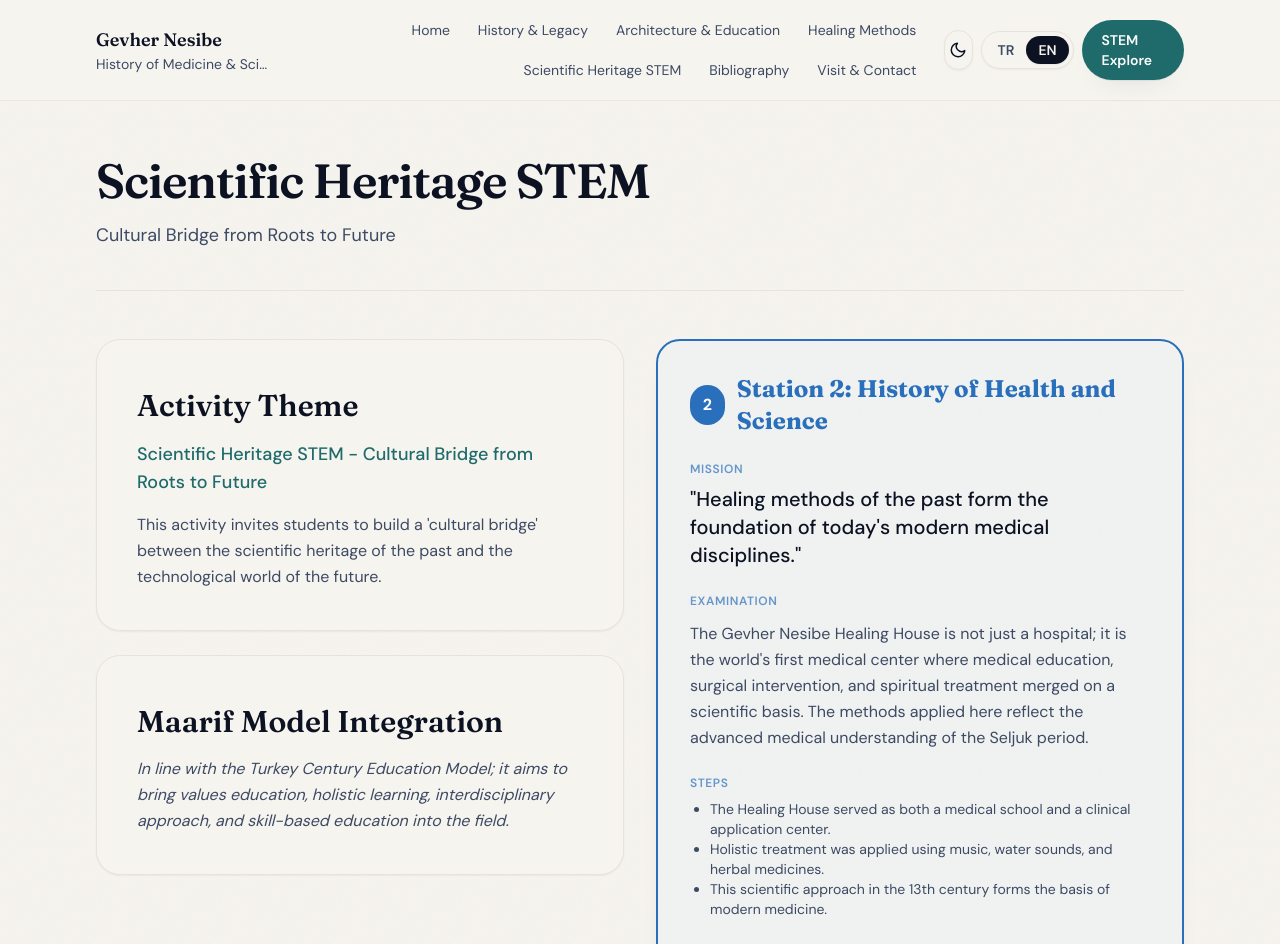
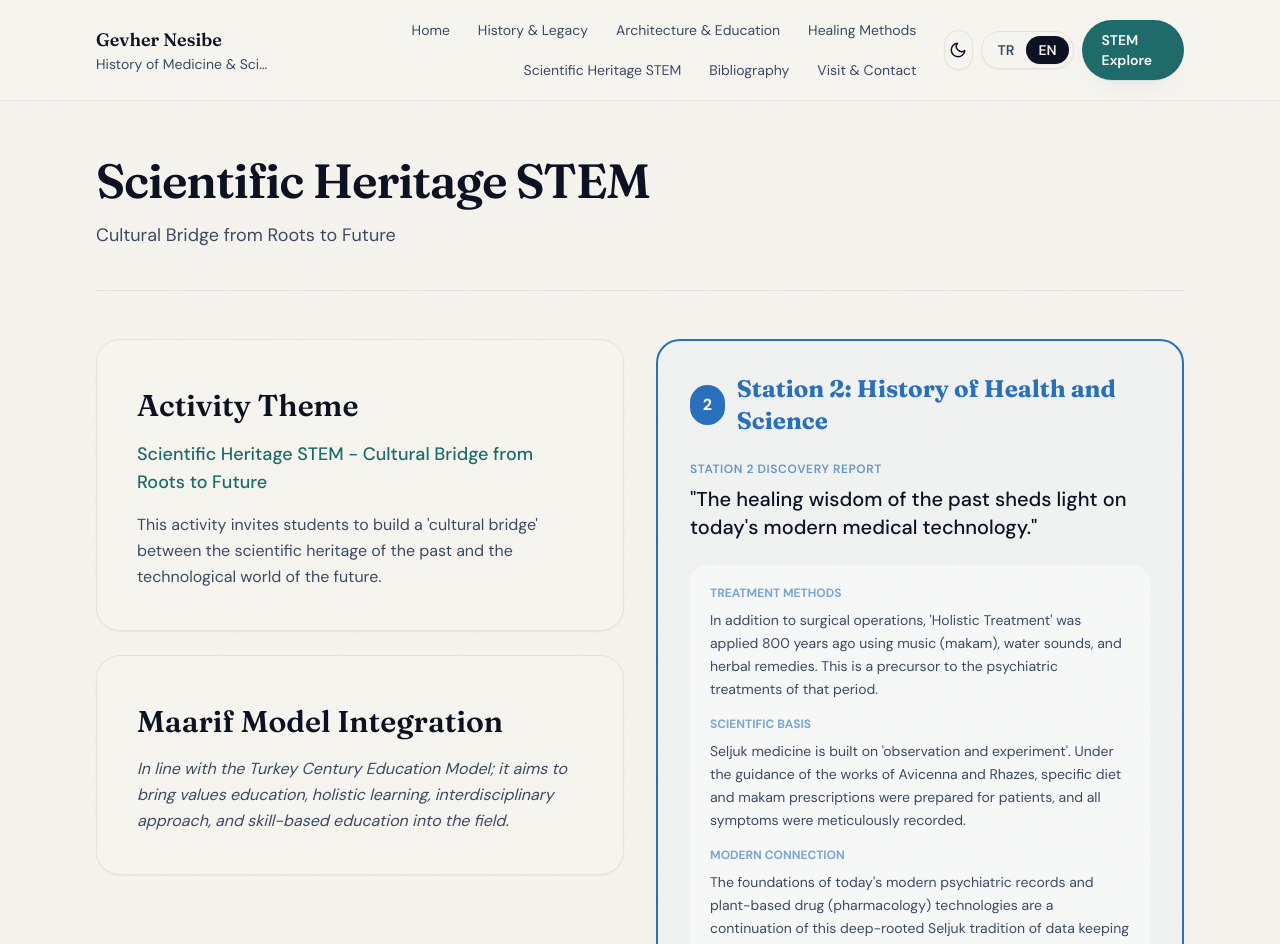
Before and after one commit to kayracim/gevhernesibe, a Next.js app: page /en/uluslararasi/ in a window 1280 px wide. Shown: the top 944 px of the page. Built offline with nearby package versions, Linux system fonts and the light colour scheme.

Commit message:
feat: Durak 2 için detaylı 'Keşif Raporu' ve cevaplar eklendi, afişler kontrol edildi

```diff
--- a/app/[locale]/uluslararasi/page.tsx
+++ b/app/[locale]/uluslararasi/page.tsx
@@ -53,21 +53,35 @@ export default async function StemProjectPage({
           <div className="mt-6 space-y-6">
             <div>
               <p className="text-xs font-semibold uppercase tracking-wider text-clinical/70">
-                {locale === "tr" ? "GÖREV" : "MISSION"}
+                {s.durak2.reportTitle}
               </p>
               <p className="mt-2 text-xl font-medium text-ink">&quot;{s.durak2.mission}&quot;</p>
             </div>
 
-            <div className="space-y-3">
-              <p className="text-xs font-semibold uppercase tracking-wider text-clinical/70">
-                {locale === "tr" ? "İNCELEME" : "EXAMINATION"}
-              </p>
-              <p className="leading-relaxed text-ink-muted">{s.durak2.description}</p>
+            <div className="space-y-4 rounded-2xl bg-white/40 p-5 dark:bg-ink/40">
+              <div className="space-y-2">
+                <p className="text-xs font-bold uppercase text-clinical/60">
+                  {locale === "tr" ? "Tedavi Yöntemleri" : "Treatment Methods"}
+                </p>
+                <p className="text-sm leading-relaxed text-ink-muted">{s.durak2.details.methods}</p>
+              </div>
+              <div className="space-y-2">
+                <p className="text-xs font-bold uppercase text-clinical/60">
+                  {locale === "tr" ? "Bilimsel Temel" : "Scientific Basis"}
+                </p>
+                <p className="text-sm leading-relaxed text-ink-muted">{s.durak2.details.science}</p>
+              </div>
+              <div className="space-y-2">
+                <p className="text-xs font-bold uppercase text-clinical/60">
+                  {locale === "tr" ? "Modern Bağlantı" : "Modern Connection"}
+                </p>
+                <p className="text-sm leading-relaxed text-ink-muted">{s.durak2.details.connection}</p>
+              </div>
             </div>
 
             <div className="space-y-2">
               <p className="text-xs font-semibold uppercase tracking-wider text-clinical/70">
-                {locale === "tr" ? "ADIMLAR" : "STEPS"}
+                {locale === "tr" ? "ÖZET BİLGİLER" : "SUMMARY POINTS"}
               </p>
               <ul className="list-disc pl-5 text-sm text-ink-muted">
                 {s.durak2.tasks.map((task: string) => (
--- a/messages/en.json
+++ b/messages/en.json
@@ -186,14 +186,20 @@
     },
     "durak2": {
       "title": "Station 2: History of Health and Science",
-      "description": "The Gevher Nesibe Healing House is not just a hospital; it is the world's first medical center where medical education, surgical intervention, and spiritual treatment merged on a scientific basis. The methods applied here reflect the advanced medical understanding of the Seljuk period.",
-      "mission": "Healing methods of the past form the foundation of today's modern medical disciplines.",
+      "description": "The Gevher Nesibe Healing House is a unique center where medicine was placed on a scientific basis and the tradition of observation and recording was initiated during the Seljuk period.",
+      "mission": "The healing wisdom of the past sheds light on today's modern medical technology.",
       "stemLink": "Life Sciences + History of Science",
-      "maarifModel": "Critical thinking, problem solving, aesthetic perspective, cultural awareness, and productivity are at the forefront.",
+      "maarifModel": "Critical thinking and cultural awareness are the basis of our project.",
+      "reportTitle": "Station 2 Discovery Report",
+      "details": {
+        "methods": "In addition to surgical operations, 'Holistic Treatment' was applied 800 years ago using music (makam), water sounds, and herbal remedies. This is a precursor to the psychiatric treatments of that period.",
+        "science": "Seljuk medicine is built on 'observation and experiment'. Under the guidance of the works of Avicenna and Rhazes, specific diet and makam prescriptions were prepared for patients, and all symptoms were meticulously recorded.",
+        "connection": "The foundations of today's modern psychiatric records and plant-based drug (pharmacology) technologies are a continuation of this deep-rooted Seljuk tradition of data keeping and research."
+      },
       "tasks": [
-        "The Healing House served as both a medical school and a clinical application center.",
-        "Holistic treatment was applied using music, water sounds, and herbal medicines.",
-        "This scientific approach in the 13th century forms the basis of modern medicine."
+        "The Healing House is both a medical school and an application center.",
+        "Treatment with music and water sounds is a first in the world.",
+        "The tradition of scientific recording is the basis of modern medicine."
       ]
     },
     "process": {
--- a/messages/tr.json
+++ b/messages/tr.json
@@ -186,14 +186,20 @@
     },
     "durak2": {
       "title": "Durak 2: Sağlık ve Bilim Tarihi",
-      "description": "Gevher Nesibe Şifahanesi, sadece bir hastane değil; tıp eğitimi, cerrahi müdahale ve ruhsal tedavinin bilimsel bir temelde birleştiği dünyanın ilk tıp merkezidir. Burada uygulanan yöntemler, Selçuklu döneminin ileri tıp anlayışını yansıtır.",
-      "mission": "Geçmişin şifa yöntemleri, bugünün modern tıp disiplinlerine temel oluşturmaktadır.",
+      "description": "Gevher Nesibe Şifahanesi, Selçuklu döneminde tıbbın bilimsel bir temele oturtulduğu, gözlem ve kayıt geleneğinin başlatıldığı eşsiz bir merkezdir.",
+      "mission": "Geçmişin şifa bilgeliği, bugünün modern tıp teknolojisine ışık tutmaktadır.",
       "stemLink": "Fen Bilimleri + Bilim Tarihi",
-      "maarifModel": "Eleştirel düşünme, problem çözme, estetik bakış, kültürel farkındalık ve üretkenlik ön plandadır.",
+      "maarifModel": "Eleştirel düşünme ve kültürel farkındalık projemizin temelidir.",
+      "reportTitle": "Durak 2 Keşif Raporu",
+      "details": {
+        "methods": "Şifahane'de cerrahi operasyonların yanı sıra; 800 yıl önce müzik (makam), su sesi ve bitkisel kürler kullanılarak 'Bütünsel Tedavi' uygulanmıştır. Bu, o dönemdeki psikiyatrik tedavilerin öncüsüdür.",
+        "science": "Selçuklu tıbbı 'gözlem ve deney' üzerine kuruludur. İbn-i Sina ve Razi'nin eserleri rehberliğinde hastalar için özel diyet ve makam reçeteleri hazırlanmış, tüm semptomlar titizlikle kaydedilmiştir.",
+        "connection": "Bugünün modern psikiyatri kayıtları ve bitki bazlı ilaç (farmakoloji) teknolojileri, Selçuklu'nun bu köklü veri tutma ve araştırma geleneğinin bir devamıdır."
+      },
       "tasks": [
-        "Şifahane, hem tıp eğitimi hem de uygulama merkezi olarak hizmet vermiştir.",
-        "Müzik, su sesi ve bitkisel ilaçlarla bütünsel bir tedavi uygulanmıştır.",
-        "13. yüzyıldaki bu bilimsel yaklaşım, modern tıbbın temellerini oluşturmaktadır."
+        "Şifahane hem tıp eğitimi hem uygulama merkezidir.",
+        "Müzik ve su sesiyle tedavi dünyada ilktir.",
+        "Bilimsel kayıt geleneği modern tıbbın temelidir."
       ]
     },
     "process": {
```
